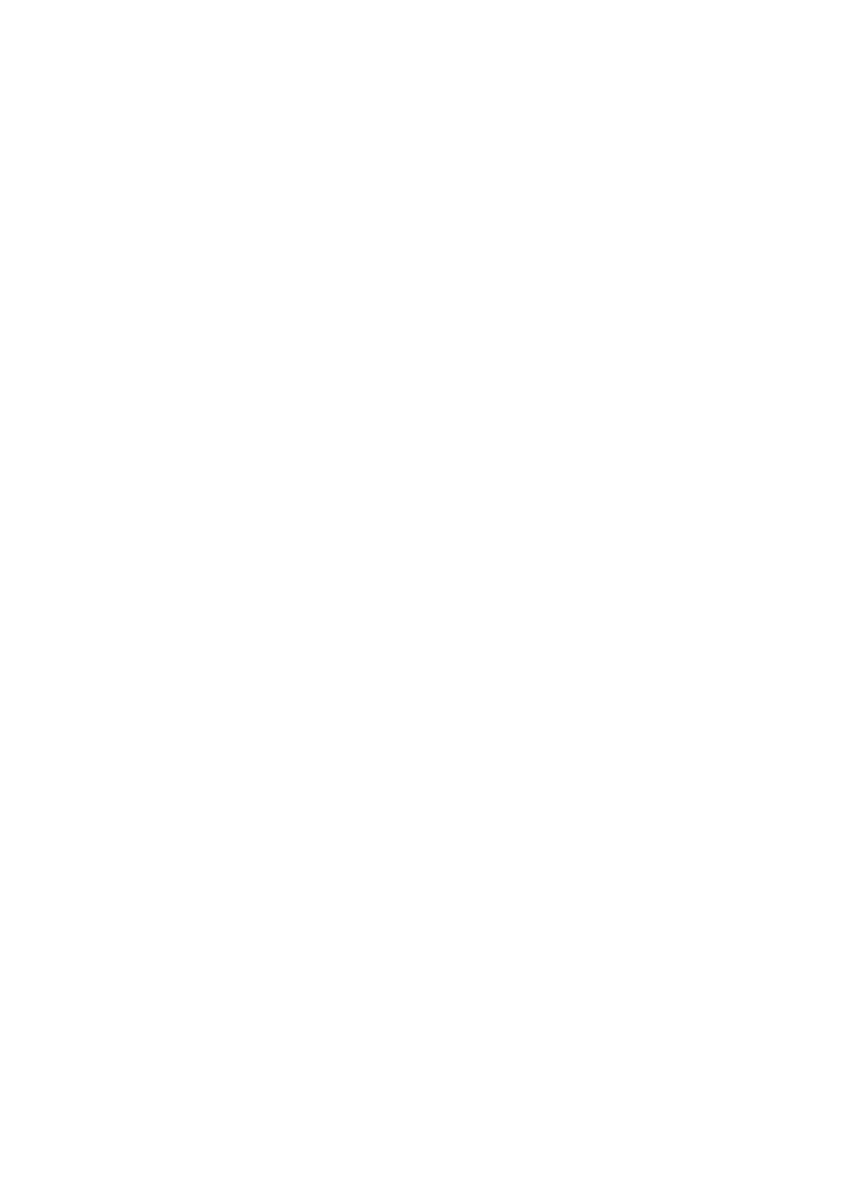
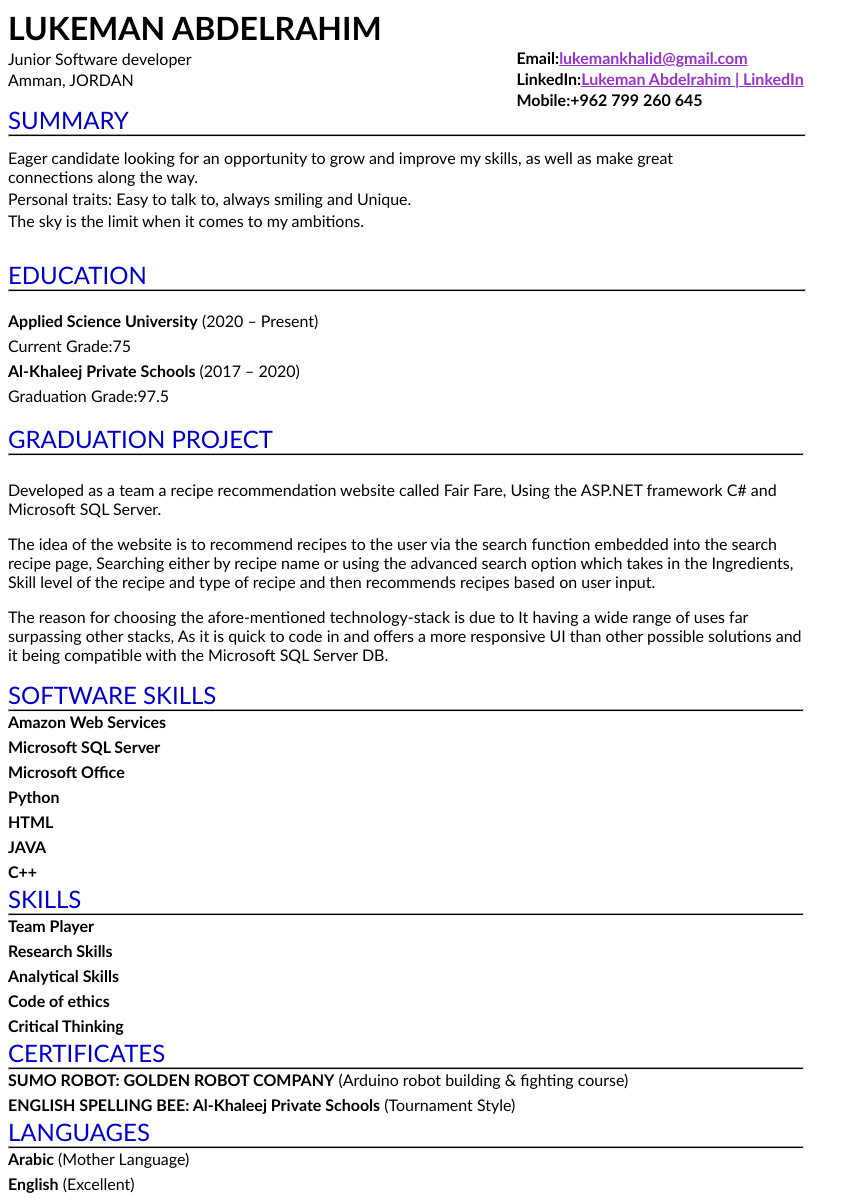
Before and after one commit to hazemturki/cv-template, a plain HTML site: page static/index.html in a window 1280 px wide. Shown: the whole page, without its empty margins (0-861 px from the left). Before the commit the page ends 800 px from the top, so only its background shows below. Drawn offline with Linux system fonts and the light colour scheme.

Commit message:
Submitting lukemans CV

```diff
--- a/static/index.html
+++ b/static/index.html
@@ -3,9 +3,96 @@
   <meta charset="UTF-8">
   <meta name="viewport" content="width=device-width, initial-scale=1.0">
   <link rel="stylesheet" href="style.css">
-  <title>Full Name - CV</title>
+  <title>Lukeman Khalid Abdelrahim - CV</title>
 </head>
 <body>
-
+  <header><h1 id="luke">LUKEMAN ABDELRAHIM</h1></header>
+  <div class="p-info">
+    <div class="left1">
+      <p>Junior Software developer</p>
+      <p>Amman, JORDAN</p>
+    </div>
+    <div class="right1">
+      <span id="ema">Email:<a href="mailto:lukemankhalid@gmail.com">lukemankhalid@gmail.com</a></span>
+      <span id="lin">LinkedIn:<a href="https://www.linkedin.com/in/lukeman-abdelrahim">Lukeman Abdelrahim | LinkedIn</a></span>
+      <span id="mob">Mobile:+962 799 260 645</span>
+      </div>
+    </div>
+  <div class="summary">
+    <h2 id="summ">SUMMARY</h2>
+    <hr>
+    <p id="sum1">Eager candidate looking for an opportunity to grow and improve my skills, as well as make great
+connections along the way.</p>
+    <p id="sum2">Personal traits: Easy to talk to, always smiling and Unique.</p>
+    <p id="sum3">The sky is the limit when it comes to my ambitions.</p>
+  </div>
+  <div class="education">
+    <h2 id="educ">EDUCATION</h2>
+    <hr>
+    <ul class="ed">
+      <li id="edu1"><span>Applied Science University</span> (2020 – Present)</li>
+      <li>Current Grade:75</li>
+      <li id="edu2"><span>Al-Khaleej Private Schools</span> (2017 – 2020)</li>
+      <li>Graduation Grade:97.5</li>
+    </ul>
+    <h2 id="grad">GRADUATION PROJECT</h2>
+  </div>
+  <hr>
+  <div class="grad-proj">
+    <p>
+      Developed as a team a recipe recommendation website called Fair Fare, Using the ASP.NET framework C# and
+Microsoft SQL Server.
+    </p>
+    <p>
+      The idea of the website is to recommend recipes to the user via the search function embedded into the search
+recipe page, Searching either by recipe name or using the advanced search option which takes in the Ingredients,
+Skill level of the recipe and type of recipe and then recommends recipes based on user input.
+    </p>
+    <p>
+      The reason for choosing the afore-mentioned technology-stack is due to It having a wide range of uses far
+surpassing other stacks, As it is quick to code in and offers a more responsive UI than other possible solutions
+and it being compatible with the Microsoft SQL Server DB.
+    </p>
+    <h2 id="soft">SOFTWARE SKILLS</h2>
+  </div>
+  <hr>
+  <div class="soft-skills">
+    <ul class="soft-list">
+      <li>Amazon Web Services</li>
+      <li>Microsoft SQL Server</li>
+      <li>Microsoft Office</li>
+      <li>Python</li>
+      <li>HTML</li>
+      <li>JAVA</li>
+      <li>C++</li>
+    </ul>
+    <h2 id="skill">SKILLS</h2>
+  </div>
+  <hr>
+  <div class="skills">
+    <ul class="skills-list">
+      <li>Team Player</li>
+      <li>Research Skills</li>
+      <li>Analytical Skills</li>
+      <li>Code of ethics</li>
+      <li>Critical Thinking</li>
+    </ul>
+    <h2 id="cert">CERTIFICATES</h2>
+  </div>
+  <hr>
+  <div class="certificates">
+    <ul class="cert-list">
+      <li><span id="cer1">SUMO ROBOT: GOLDEN ROBOT COMPANY</span> (Arduino robot building & fighting course)</li>
+      <li><span id="cer2">ENGLISH SPELLING BEE: Al-Khaleej Private Schools</span> (Tournament Style)</li>
+    </ul>
+    <h2 id="lang">LANGUAGES</h2>
+  </div>
+  <hr>
+  <div class="languages">
+    <ul class="lang-list">
+      <li><span id="ar1">Arabic</span> (Mother Language)</li>
+      <li><span id="en1">English</span> (Excellent)</li>
+    </ul>
+  </div>
 </body>
 </html>
--- a/static/style.css
+++ b/static/style.css
@@ -1,12 +1,112 @@
 html {
   -webkit-print-color-adjust: exact;
+  print-color-adjust: exact;
+}
+@page {
+  size: A4 portrait;
+  margin: 0mm 12mm;/* change */
+}
+hr{
+  margin-top:0;
+  width:100%;
+  height: 1px;
+  background-color: black;
+}
+#luke{
+  margin:0;
+  padding: 0;
+}
+a:active{
+  color:darkkhaki;
+}
+a:link{
+  color:darkorchid;
+}
+a:hover{
+  color:darkorchid;
+}
+a{
+  color:darkorchid;
+}
+header {
+  margin-bottom: 0px;
+}
+.p-info {
+  display: flex;
+  justify-content: space-between;
+  margin-bottom: 10px;
 }
 
-@page {
-  size: A4 portrait;
-  margin: 20mm 12mm;
+.left1 {
+  text-align: left;
+}
+.left1 p {
+  margin: 0;
+  padding-top: 2px;
+  line-height: 1.2;
+}
+.right1 {
+  display: flex;
+  flex-direction: column;
+  align-items: flex-start;
 }
 
-body {
+#ema, #lin, #mob {
+  display: inline-block;
+  text-align: left;
+  padding-top:1px;
+  padding-bottom: 1px;
+}
+.summary{
+  margin-top:-15px
+}
+body{
+  /*margin: 0;
+  padding: 0;*/
   width: 210mm;
+  display: flex;
+  overflow: scroll;
+  flex-direction: column;
+  flex-wrap: wrap;
+  font-family: 'Trebuchet MS', 'Lucida Sans Unicode', 'Lucida Grande', 'Lucida Sans', Arial, sans-serif;
 }
+span{
+  font-weight: bold;
+}
+.soft-list,.skills-list{
+  font-weight: bold;
+}
+.skills-list,.soft-list,.lang-list,.cert-list{
+  margin-top: -11px;
+}
+li{
+  list-style: none;
+  padding:3px;
+  margin-left: -43px;
+  margin-top: 0px;/*could be here*/
+  margin-right: 0;
+  margin-bottom: 0px;
+}
+ul:not(.ed){
+  margin: 0;
+  margin-top: -11px;
+}
+#sum1,#sum2,#sum3{
+  margin-top: 0;
+  margin-bottom:0 ;
+  padding-top: 3px;
+  white-space: pre-line;
+}
+#summ,#grad,#lang,#cert,#skill,#soft{
+  color:rgb(0, 0, 204);
+  display: flex;
+  margin: 0;
+  font-weight: lighter;
+}
+#educ{
+  color:rgb(0, 0, 204);
+  display: flex;
+  margin: 0;
+  padding-top: 30px ;
+  font-weight:lighter;
+}
```
